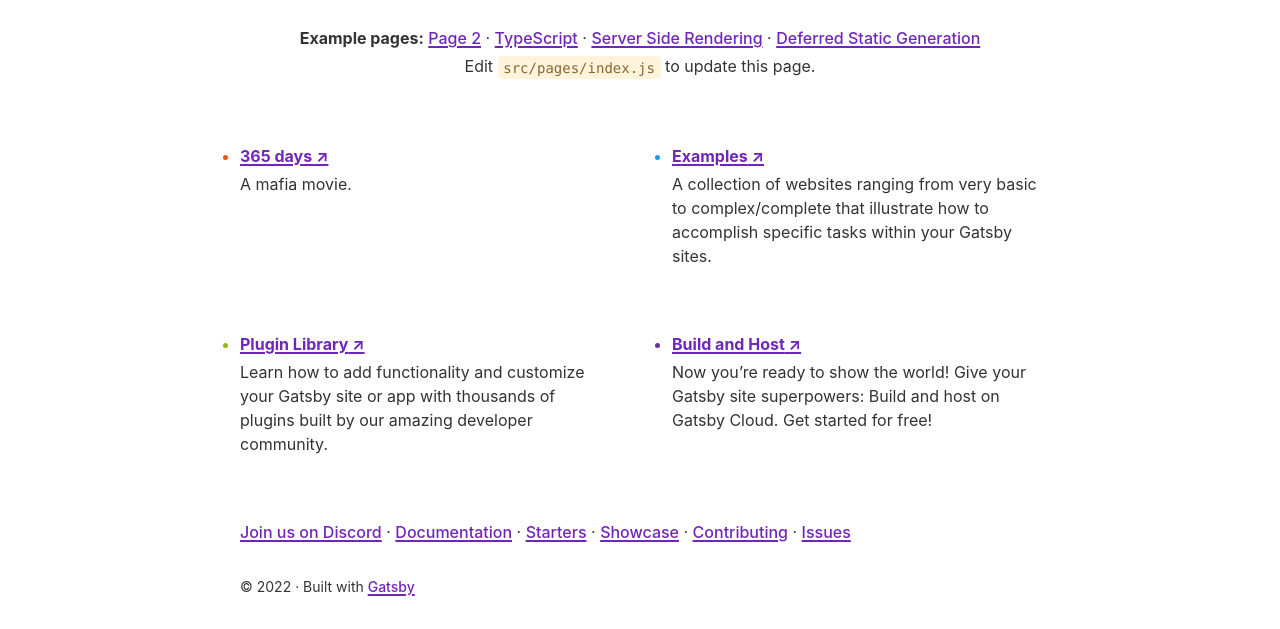
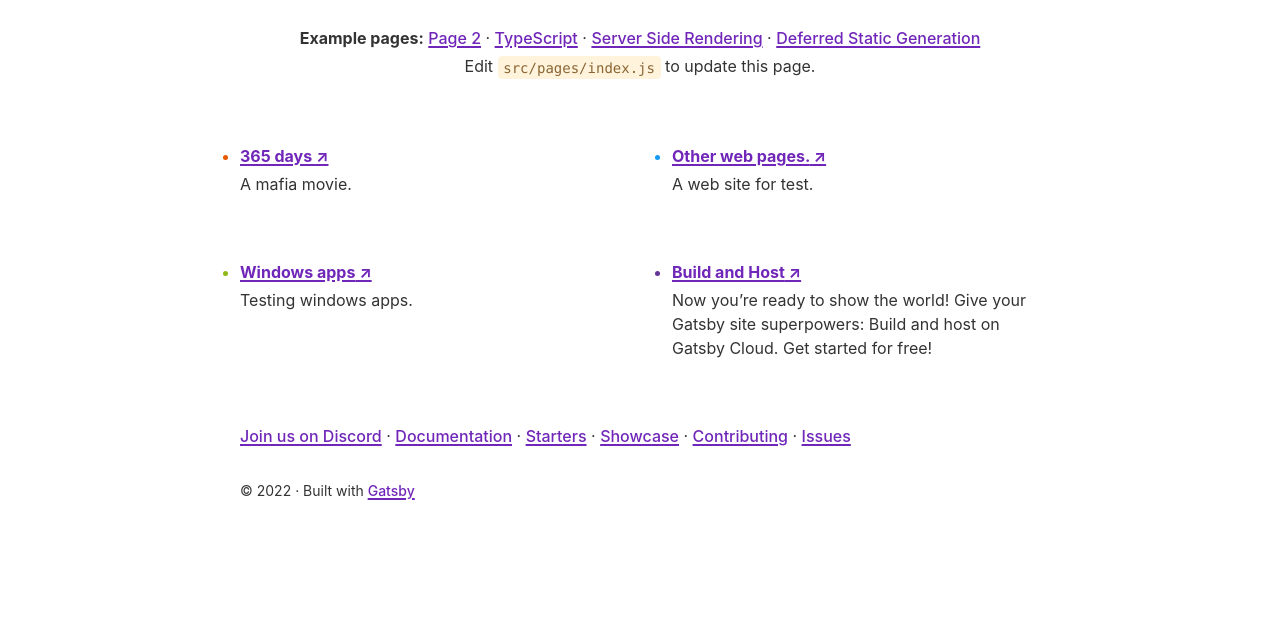
Before and after one commit to me5uts/gatsby-starter-default, a Gatsby site: page / in a window 1280 px wide. Shown: the part 230-859 px from the top of the page. After the commit the page ends 800 px from the top, so only its background shows below. Built offline with nearby package versions, Linux system fonts and the light colour scheme; Gatsby itself is replaced by a stand-in of ours.

Commit message:
Update index.js

```diff
--- a/src/pages/index.js
+++ b/src/pages/index.js
@@ -14,16 +14,16 @@ const links = [
       "A mafia movie.",
   },
   {
-    text: "Examples",
-    url: "https://github.com/gatsbyjs/gatsby/tree/master/examples",
+    text: "Other web pages.",
+    url: "https://codeto8090.xyz",
     description:
-      "A collection of websites ranging from very basic to complex/complete that illustrate how to accomplish specific tasks within your Gatsby sites.",
+      "A web site for test.",
   },
   {
-    text: "Plugin Library",
-    url: "https://www.gatsbyjs.com/plugins",
+    text: "Windows apps",
+    url: "https://www.twc90.com",
     description:
-      "Learn how to add functionality and customize your Gatsby site or app with thousands of plugins built by our amazing developer community.",
+      "Testing windows apps.",
   },
   {
     text: "Build and Host",
```
